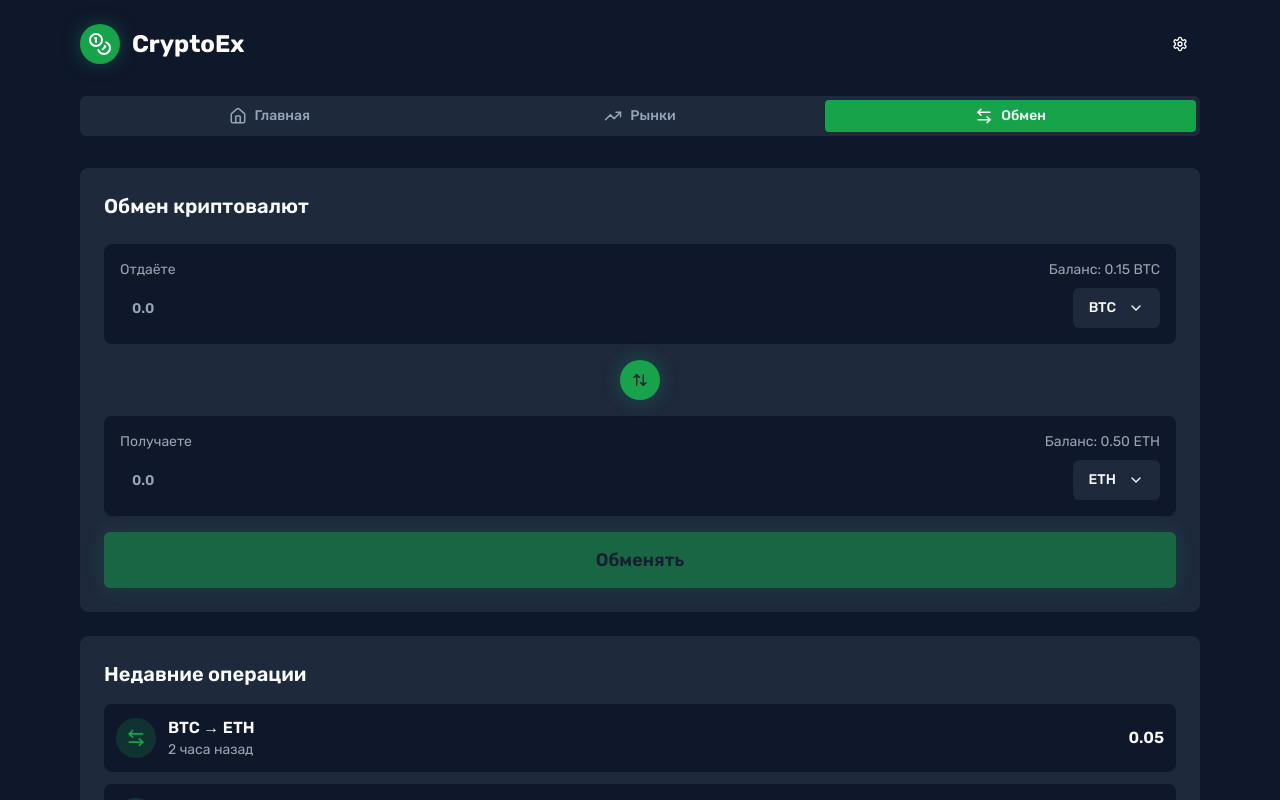
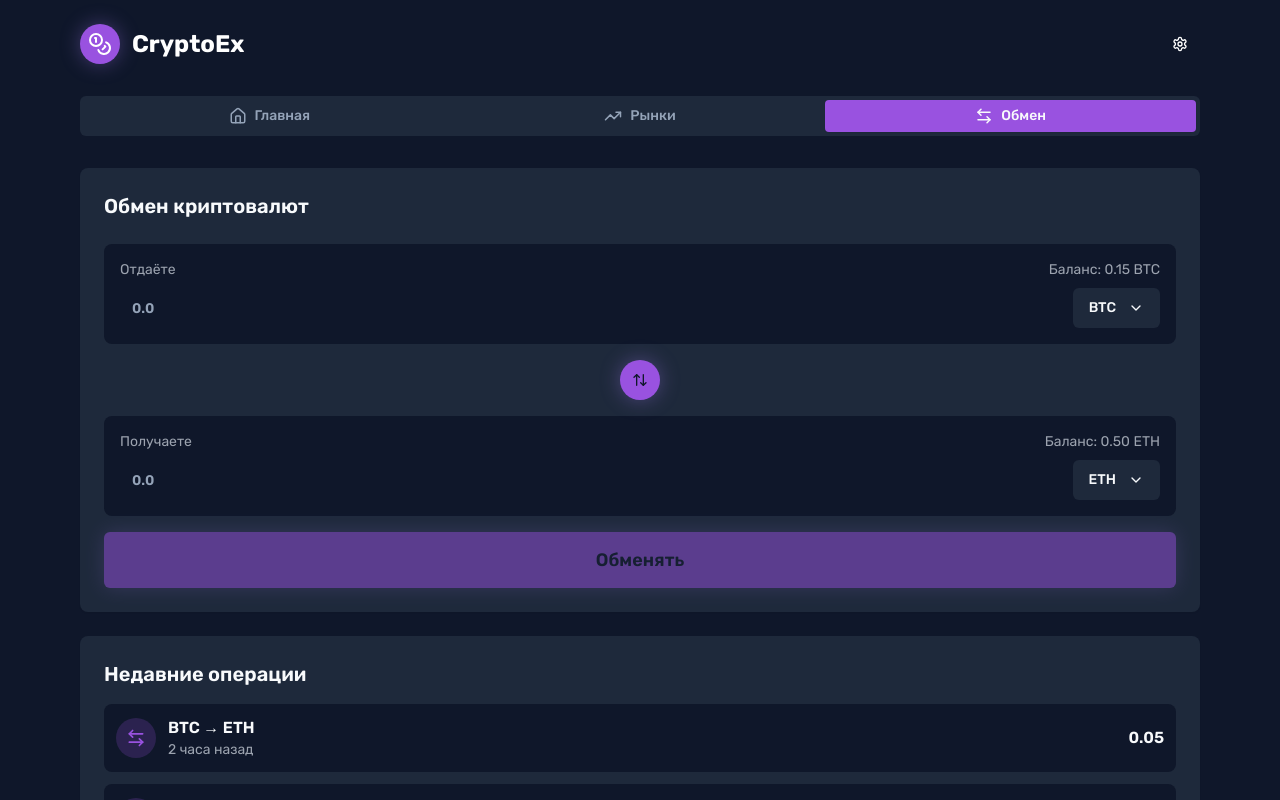
Before and after one commit to pr-poehali-dev/fake-crypto-exchange, a React (Vite) app: page / in a window 1280 px wide. Both pictures are taken after a click on the button "Обменять". Shown: the top 800 px of the page. Built offline with nearby package versions, Linux system fonts and the light colour scheme.

Commit message:
Замена зеленого на фиолетовый

```diff
--- a/src/index.css
+++ b/src/index.css
@@ -63,7 +63,7 @@
     --popover: 222.2 84% 4.9%;
     --popover-foreground: 210 40% 98%;
 
-    --primary: 142.1 76.2% 36.3%;
+    --primary: 270 70% 60%;
     --primary-foreground: 222.2 47.4% 11.2%;
 
     --secondary: 217.2 32.6% 17.5%;
@@ -104,7 +104,7 @@
 
 @layer utilities {
   .crypto-glow {
-    box-shadow: 0 0 20px rgba(16, 185, 129, 0.3);
+    box-shadow: 0 0 20px rgba(147, 112, 219, 0.4);
   }
 
   .pulse-green {
--- a/src/pages/Index.tsx
+++ b/src/pages/Index.tsx
@@ -45,7 +45,7 @@ const Sparkline = ({ data, positive }: { data: number[], positive: boolean }) =>
       <polyline
         points={points}
         fill="none"
-        stroke={positive ? '#10B981' : '#EF4444'}
+        stroke={positive ? '#9370DB' : '#EF4444'}
         strokeWidth="2"
         strokeLinecap="round"
         strokeLinejoin="round"
@@ -329,14 +329,14 @@ const Index = () => {
                     <div className="flex items-center gap-3">
                       <div className={`w-10 h-10 rounded-full flex items-center justify-center ${
                         tx.type === 'swap' ? 'bg-primary/20' :
-                        tx.type === 'receive' ? 'bg-green-500/20' : 'bg-red-500/20'
+                        tx.type === 'receive' ? 'bg-primary/20' : 'bg-red-500/20'
                       }`}>
                         <Icon
                           name={tx.type === 'swap' ? 'ArrowLeftRight' : tx.type === 'receive' ? 'ArrowDown' : 'ArrowUp'}
                           size={20}
                           className={
                             tx.type === 'swap' ? 'text-primary' :
-                            tx.type === 'receive' ? 'text-green-500' : 'text-red-500'
+                            tx.type === 'receive' ? 'text-primary' : 'text-red-500'
                           }
                         />
                       </div>
```
